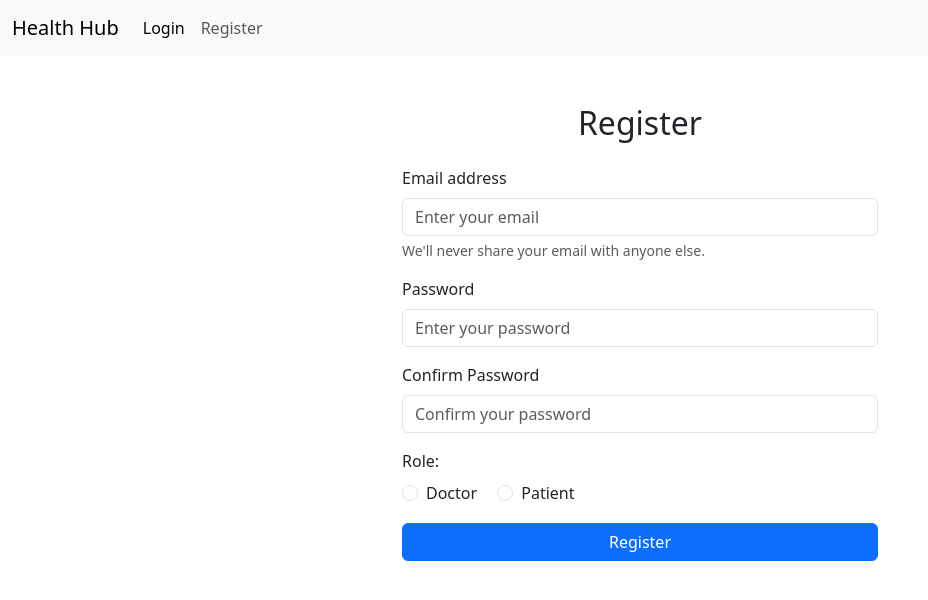
After one commit to gayatri-sn/Health-Hub, a Flask app: page /register in a window 1280 px wide. The commit adds this page. Shown: the top 600 px of the page, without its empty margins (0-928 px from the left). Run offline with Flask 3, Linux system fonts and the light colour scheme.

Commit message:
Milestone-HMS Auth-RBAC

```diff
--- /dev/null
+++ b/controller/auth_routes.py
@@ -0,0 +1,100 @@
+from main import app
+from flask import render_template, redirect, session, url_for, request, flash
+from controller.database import db
+from controller.models import *
+
+@app.route('/login', methods=['GET', 'POST'])
+def login():
+    if request.method == 'GET':
+        # check if user is already logged in then redirect to dashboard
+        if 'user_email' in session:
+            return redirect(url_for('home'))
+
+        return render_template('login.html')
+
+    if request.method == 'POST':
+        email = request.form.get('email')
+        password = request.form.get('password')
+
+        # Validate input
+        if not email or not password:
+            flash('Please enter both email and password', 'danger')
+            return redirect(url_for('login'))
+
+        if '@' not in email:
+            flash('Please enter a valid email address', 'danger')
+            return redirect(url_for('login'))
+
+        user = User.query.filter_by(email=email).first()
+
+        if user and user.password == password:
+
+            session['user_email'] = user.email
+            session['user_role'] = [ur.role.name for ur in user.roles]
+
+            # Set session or token here for logged in user
+            flash('Login successful!', 'success')
+            return redirect(url_for('home'))  # Redirect to a dashboard or home page
+        else:
+            flash('Invalid email or password', 'danger')
+            return redirect(url_for('login'))
+
+@app.route('/logout')
+def logout():
+    if 'user_email' not in session:
+        flash('You are not logged in', 'warning')
+        return redirect(url_for('login'))
+
+    session.pop('user_email', None)
+    session.pop('user_role', None)
+    flash('You have been logged out.', 'success')
+    return redirect(url_for('login'))
+
+@app.route('/register', methods=['GET', 'POST'])
+def register():
+    if request.method == 'GET':
+        # check if user is already logged in then redirect to dashboard
+        if 'user_email' in session:
+            return redirect(url_for('home'))
+
+        return render_template('register.html')
+
+    if request.method == 'POST':
+        email = request.form.get('email')
+        password = request.form.get('password')
+        confirm_password = request.form.get('confirm_password')
+        role_name = request.form.get('role')
+
+        # Validate input
+        if not email or not password or not confirm_password or not role_name:
+            flash('Please fill out all fields', 'danger')
+            return redirect(url_for('register'))
+
+        if '@' not in email:
+            flash('Please enter a valid email address', 'danger')
+            return redirect(url_for('register'))
+
+        if password != confirm_password:
+            flash('Passwords do not match', 'danger')
+            return redirect(url_for('register'))
+
+        existing_user = User.query.filter_by(email=email).first()
+        if existing_user:
+            flash('Email already registered', 'danger')
+            return redirect(url_for('login'))
+
+        role = Role.query.filter_by(name=role_name).first()
+        if not role:
+            flash('Invalid role selected', 'danger')
+            return redirect(url_for('register'))
+
+        new_user = User(email=email, password=password)
+        db.session.add(new_user)
+        db.session.commit()
+
+        user_role = UserRole(user_id=new_user.id, role_id=role.id)
+        db.session.add(user_role)
+        db.session.commit()
+
+        flash('Registration successful! Please log in.', 'success')
+        return redirect(url_for('login'))
--- a/main.py
+++ b/main.py
@@ -15,7 +15,6 @@ with app.app_context():
         admin_role = Role(name='admin')
         db.session.add(admin_role)
 
-
     doctor_role = Role.query.filter_by(name='doctor').first()
     if not doctor_role:
         doctor_role = Role(name='doctor')
@@ -28,11 +27,19 @@ with app.app_context():
 
     db.session.commit()
 
-@app.route('/')
-def index():
-    return render_template('index.html')
+    admin_user = User.query.filter_by(email='admin@gmail.com').first()
+    if not admin_user:
+        admin_user = User(email='admin@gmail.com', password='admin1234')
+        db.session.add(admin_user)
+        db.session.commit()
+
+        user_role = UserRole(user_id=admin_user.id, role_id=admin_role.id)
+        db.session.add(user_role)
+
+    db.session.commit()
+
+from controller.auth_routes import *
+from controller.routes import *
 
 if __name__ == '__main__':
     app.run()
-
-# hi
--- a/templates/index.html
+++ b/templates/index.html
@@ -3,9 +3,31 @@
 <head>
     <meta charset="UTF-8">
     <meta name="viewport" content="width=device-width, initial-scale=1.0">
-    <title>Document</title>
+    <title>{% block title %}HealthHub{% endblock %}</title>
+
+    {% block bootstrap_css %}
+        <link href="https://cdn.jsdelivr.net/npm/bootstrap@5.3.8/dist/css/bootstrap.min.css" rel="stylesheet" integrity="sha384-sRIl4kxILFvY47J16cr9ZwB07vP4J8+LH7qKQnuqkuIAvNWLzeN8tE5YBujZqJLB" crossorigin="anonymous">
+    {% endblock %}
+
 </head>
 <body>
-    <h1>Hello, from HealthHub!</h1>
+    <!-- nav bar -->
+    {% include 'navbar.html' %}
+    <!-- content block -->
+    {% with messages = get_flashed_messages() %}
+        {% if messages %}
+            <ul class=flashes>
+            {% for message in messages %}
+                <li>{{ message }}</li>
+            {% endfor %}
+            </ul>
+        {% endif %}
+    {% endwith %}
+
+    {% block content %}
+        <!-- <h1>Hello, from HealthHub!</h1> -->
+    {% endblock %}
+
+    <script src="https://cdn.jsdelivr.net/npm/bootstrap@5.3.8/dist/js/bootstrap.bundle.min.js" integrity="sha384-FKyoEForCGlyvwx9Hj09JcYn3nv7wiPVlz7YYwJrWVcXK/BmnVDxM+D2scQbITxI" crossorigin="anonymous"></script>
 </body>
 </html>
--- /dev/null
+++ b/templates/navbar.html
@@ -0,0 +1,18 @@
+<nav class="navbar navbar-expand-lg bg-body-tertiary">
+  <div class="container-fluid">
+    <a class="navbar-brand" href="#">Health Hub</a>
+    <button class="navbar-toggler" type="button" data-bs-toggle="collapse" data-bs-target="#navbarNav" aria-controls="navbarNav" aria-expanded="false" aria-label="Toggle navigation">
+      <span class="navbar-toggler-icon"></span>
+    </button>
+    <div class="collapse navbar-collapse" id="navbarNav">
+      <ul class="navbar-nav">
+        <li class="nav-item">
+          <a class="nav-link active" aria-current="page" href="#">Login</a>
+        </li>
+        <li class="nav-item">
+          <a class="nav-link" href="#">Register</a>
+        </li>
+      </ul>
+    </div>
+  </div>
+</nav>
--- /dev/null
+++ b/templates/register.html
@@ -0,0 +1,46 @@
+{% extends 'index.html' %}
+
+{% block title %}Register - HealthHub{% endblock %}
+
+{% block content %}
+<div class="container-fluid mt-5" style="max-width: 500px;">
+    <h2 class="mb-4 text-center">Register</h2>
+    <form method="POST" action="/register">
+
+        <!-- email -->
+        <div class="mb-3">
+            <label for="email" class="form-label">Email address</label>
+            <input type="email" class="form-control" id="email" name="email" required placeholder="Enter your email">
+            <div id="emailHelp" class="form-text">We'll never share your email with anyone else.</div>
+        </div>
+
+        <!-- password -->
+        <div class="mb-3">
+            <label for="password" class="form-label">Password</label>
+            <input type="password" class="form-control" id="password" name="password" required placeholder="Enter your password">
+        </div>
+
+        <!-- confirm password -->
+        <div class="mb-3">
+            <label for="confirm_password" class="form-label">Confirm Password</label>
+            <input type="password" class="form-control" id="confirm_password" name="confirm_password" required placeholder="Confirm your password">
+        </div>
+
+        <!-- role selection -->
+        <div class="mb-3">
+            <label class="form-label">Role:</label><br>
+            <div class="form-check form-check-inline">
+                <input class="form-check-input" type="radio" id="doctor" name="role" value="doctor" required>
+                <label class="form-check-label" for="doctor">Doctor</label>
+            </div>
+            <div class="form-check form-check-inline">
+                <input class="form-check-input" type="radio" id="patient" name="role" value="patient" required>
+                <label class="form-check-label" for="patient">Patient</label>
+            </div>
+        </div>
+
+        <!-- submit button -->
+        <button type="submit" class="btn btn-primary w-100">Register</button>
+    </form>
+</div>
+{% endblock %}
```
Also changed, not shown: controller/models.py (+9 -9 lines), controller/routes.py (added, +8 -0 lines), templates/home.html (added, +10 -0 lines), templates/login.html (added, +21 -0 lines), instance/database.sqlite3.
